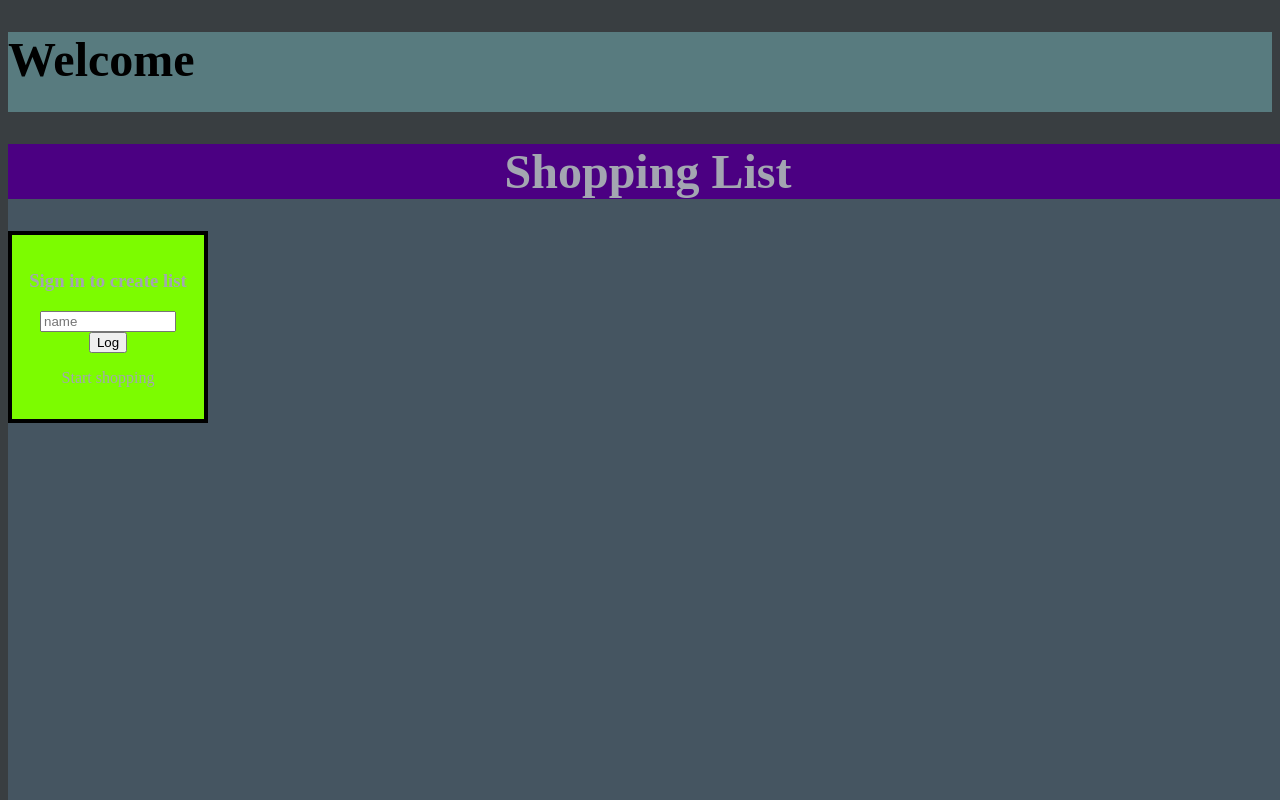
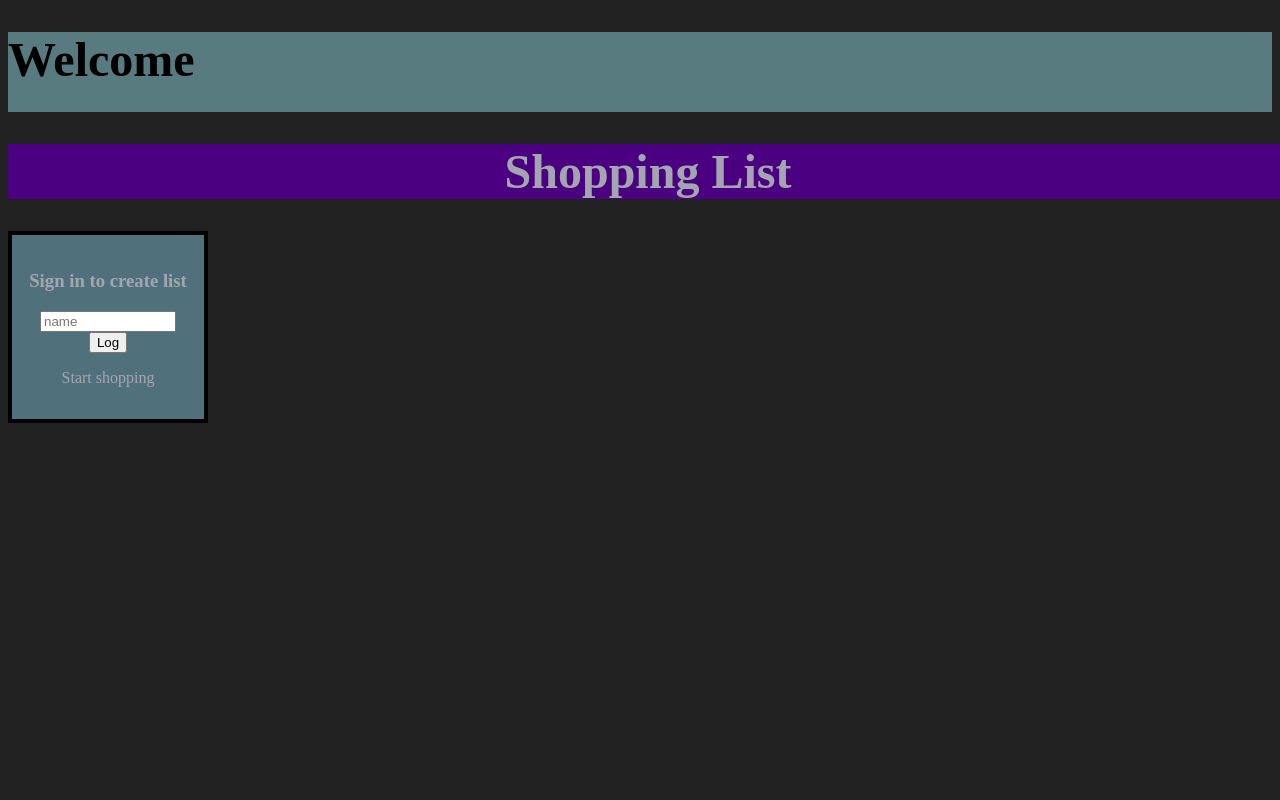
Before and after one commit to Joseph-K-B/shop-list, a React app: page / in a window 1280 px wide. Shown: the top 800 px of the page. Built offline with nearby package versions, Linux system fonts and the light colour scheme.

Commit message:
colors, struggling with margin between header/main

```diff
--- a/src/App.css
+++ b/src/App.css
@@ -1,3 +1,3 @@
 html {
-    background-color: #393E41;
+    background-color: #212121;
 }
--- a/src/components/list/ShopList.css
+++ b/src/components/list/ShopList.css
@@ -4,7 +4,7 @@
 }
 
 .listItem {
-    background-color: hotpink;
+    background-color: #50717b;
     display: flex;
     flex-direction: column;
     align-items: center;
@@ -15,9 +15,6 @@
 }
 
 .itemInfo {
-    background-color: aqua;
+    font-size: 1.5rem;
+    color: black;
 }
-
-.itemControls {
-    background-color: green;
-}
--- a/src/views/Home/Home.css
+++ b/src/views/Home/Home.css
@@ -14,5 +14,5 @@ main {
     min-height: 100vh;
     min-width: 100vw;
     color: #A3A6B1;
-    background-color: #455561;
+    background-color: #212121;
 }
--- a/src/views/Shopping/Shopping.css
+++ b/src/views/Shopping/Shopping.css
@@ -12,7 +12,7 @@
     max-height: 10rem;
     max-width: 10rem;
     border: 0.25rem black solid;
-    background-color: lawngreen;
+    background-color: #50717b;
     padding: 5%;
 }
 
```
